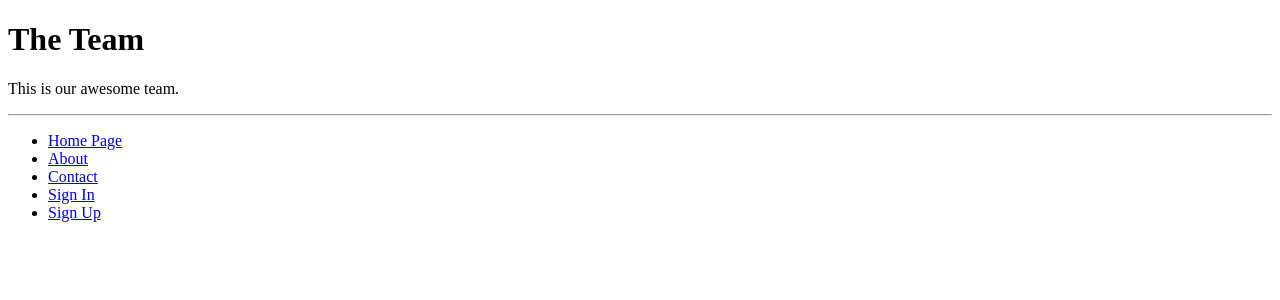
After one commit to cynthi-a/Wandr, a Django app: template templates/wandr/about.html in a window 1280 px wide. The commit adds this page. Shown: the top 300 px of the page. Run offline with Django 3.2, Linux system fonts and the light colour scheme; the template is opened without the code that fills it, so the values that code supplies are empty; parts of the project's set-up code (start-up, migrations or seed data) failed here and were passed over.

Commit message:
add about and contact page

```diff
--- /dev/null
+++ b/templates/wandr/about.html
@@ -0,0 +1,12 @@
+{% extends 'wandr/base.html' %}
+{% load staticfiles %}
+{% block title_block %}
+	About us
+{% endblock %}
+
+{% block body_block %}
+    <h1>The Team</h1>
+    <div>
+        <p>This is our awesome team.</p>
+    </div>
+{% endblock %}
--- a/templates/wandr/base.html
+++ b/templates/wandr/base.html
@@ -24,6 +24,8 @@
 
 <ul>
     <li><a href="{% url 'index' %}">Home Page</a></li>
+    <li><a href="{% url 'about' %}">About</a></li>
+    <li><a href="{% url 'contact' %"}">Contact</a></li>
     {% if user.is_authenticated %}
         <li><a href="{% url 'logout' %}">Log Out</a></li>
     {% else %}
--- a/wandr/urls.py
+++ b/wandr/urls.py
@@ -5,5 +5,7 @@ urlpatterns = [
     url(r'^$', views.index, name='index'),
     url(r'^register/$', views.register, name='register'),
     url(r'^login/$', views.user_login, name='login'),
-    url(r'^logout/$', views.user_logout, name='logout')
+    url(r'^logout/$', views.user_logout, name='logout'),
+    url(r'^about/$', views.about, name='about'),
+    url(r'^contact/$', views.contact, name='contact')
 ]
```
Also changed, not shown: templates/wandr/contact.html (added, +12 -0 lines), db.sqlite3, 3 other files.
